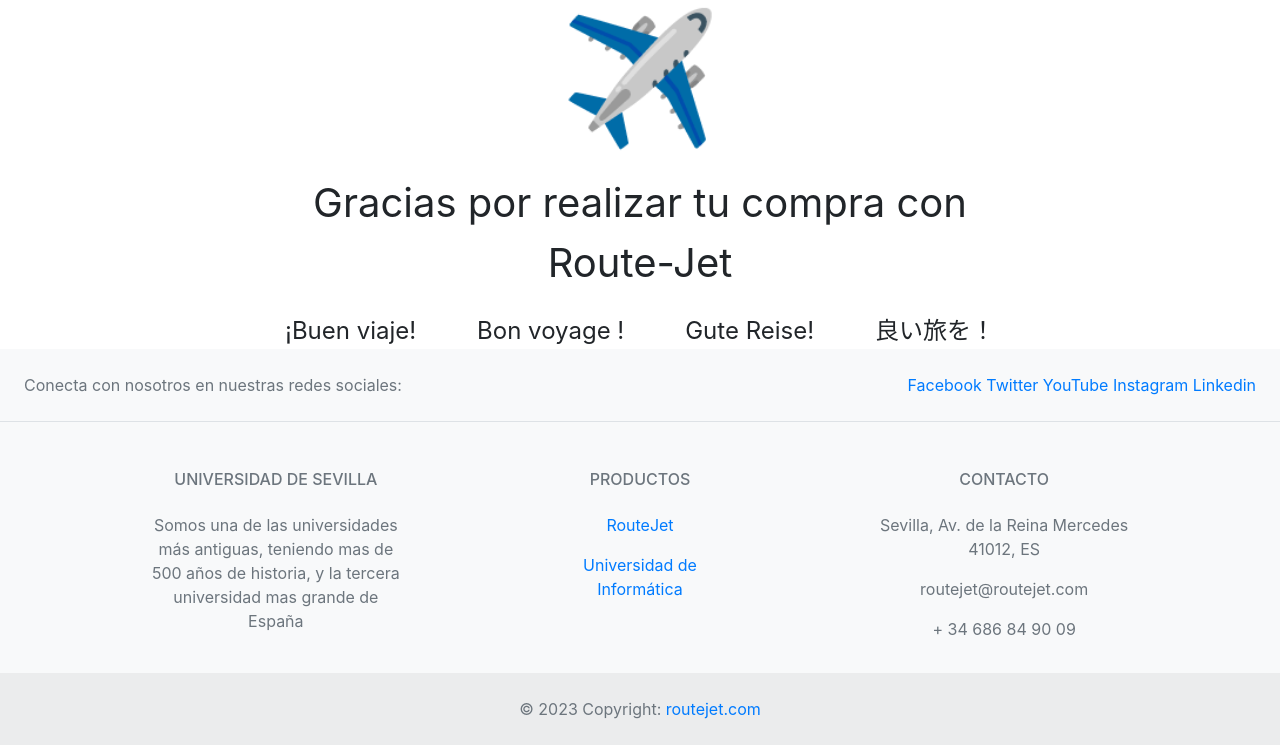
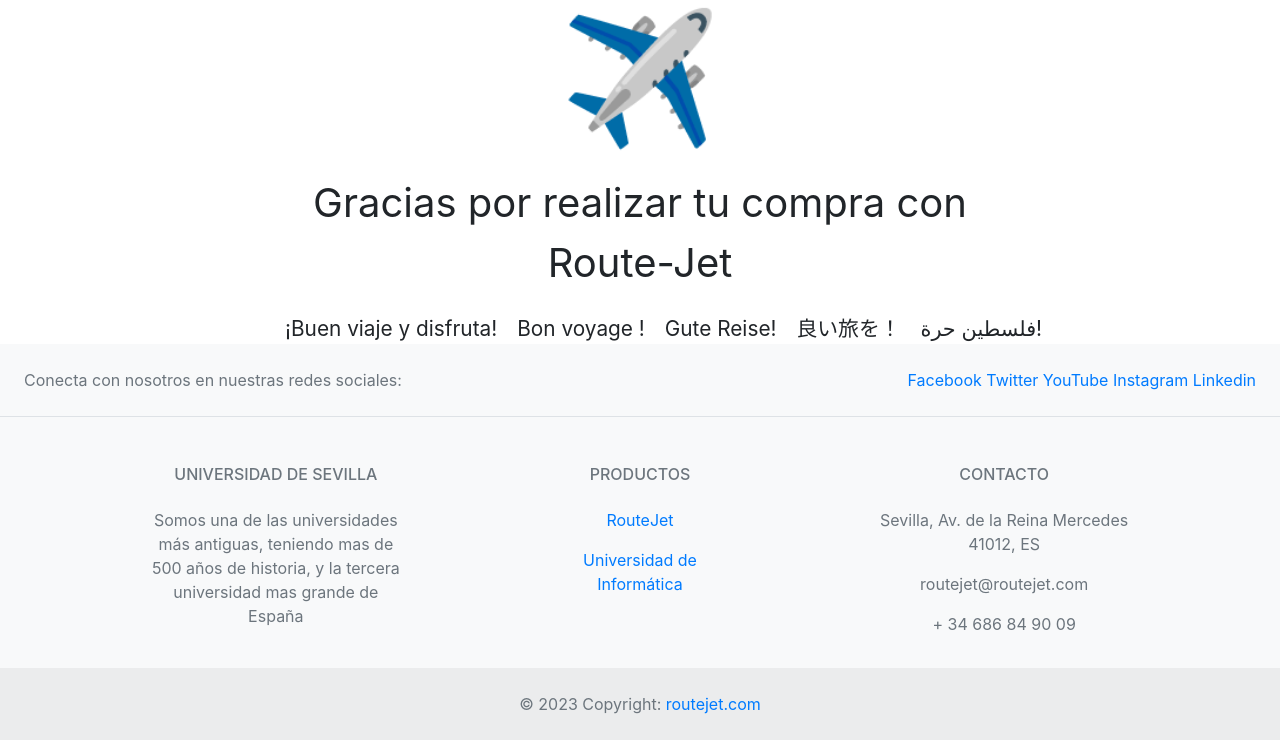
Before and after one commit to jmartinacu/RouteJet-114, a Django app: page /store/payment/completed in a window 1280 px wide. Shown: the part 329-1074 px from the top of the page. Run offline with Django 4.2, Linux system fonts and the light colour scheme; parts of the project's set-up code (start-up, migrations or seed data) failed here and were passed over.

Commit message:
fix:Fixed completed card store  #44

```diff
--- a/routejet/store/templates/store/completed.html
+++ b/routejet/store/templates/store/completed.html
@@ -22,8 +22,9 @@
     }
 
     .additional-message {
-      font-size: 1.5em;
+      font-size: 1.3em; /* Ajusta según sea necesario */
       margin: 0 10px; /* Espacio alrededor de cada mensaje adicional */
+      white-space: nowrap; /* Evita que los mensajes se rompan en varias líneas */
     }
   </style>
 
@@ -39,10 +40,11 @@
           <p class="message">Gracias por realizar tu compra con Route-Jet</p>
 
           <div class="additional-messages">
-            <span class="additional-message">¡Buen viaje!</span>
+            <span class="additional-message">¡Buen viaje y disfruta!</span>
             <span class="additional-message">Bon voyage !</span>
             <span class="additional-message">Gute Reise!</span>
             <span class="additional-message">良い旅を！</span> <!-- Añadido mensaje en japonés -->
+            <span class="additional-message">فلسطين حرة!</span>
           </div>
         </div>
       </div>
@@ -65,10 +67,11 @@
           <p class="message">Gracias por realizar tu compra con Route-Jet</p>
 
           <div class="additional-messages">
-            <span class="additional-message">¡Buen viaje!</span>
-            <span class="additional-message">Bon voyage !</span>
+            <span class="additional-message">¡Buen viaje y disfruta!</span>
+            <span class="additional-message">Bon voyage!</span>
             <span class="additional-message">Gute Reise!</span>
             <span class="additional-message">良い旅を！</span> <!-- Añadido mensaje en japonés -->
+            <span class="additional-message">فلسطين حرة!</span>
           </div>
         </div>
       );
```
Also changed, not shown: routejet/store/templates/store/cart.html (+6 -2 lines), routejet/core/migrations/0001_initial.py, routejet/product/migrations/0001_initial.py, routejet/product/migrations/0002_initial.py, routejet/store/migrations/0001_initial.py.
